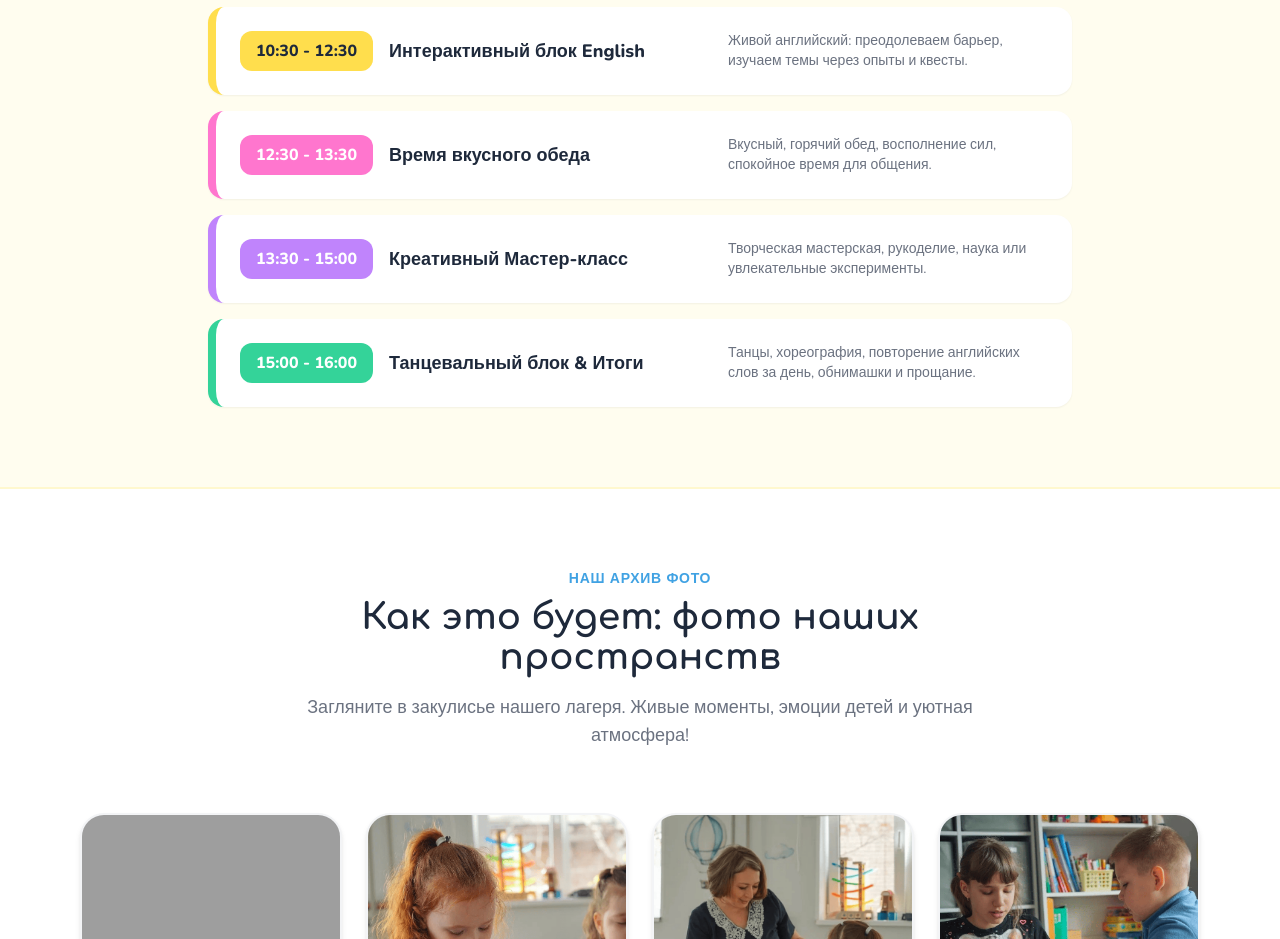
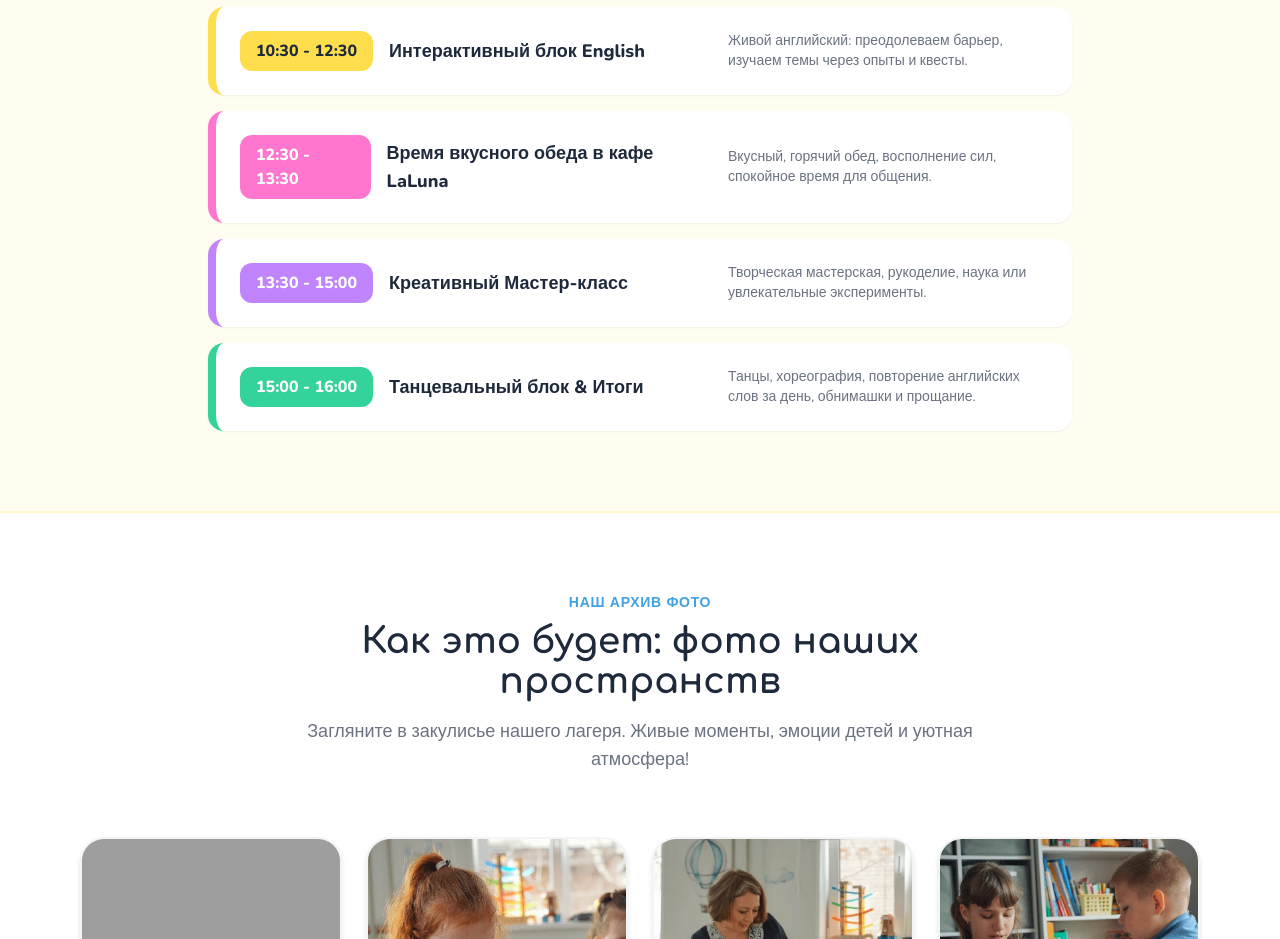
Before and after one commit to AntonovkaE/English-camp, a plain HTML site: page index.html in a window 1280 px wide. Shown: the part 3240-4179 px from the top of the page. Drawn offline with nearby package versions, Linux system fonts and the light colour scheme; grey boxes are pictures that could not be loaded.

Commit message:
fix: add onfo

```diff
--- a/index.html
+++ b/index.html
@@ -378,7 +378,7 @@
       <div class="bg-white p-6 rounded-2xl shadow-sm border-l-8 border-campOrange flex flex-col md:flex-row gap-4 justify-between items-start md:items-center">
         <div class="flex items-center gap-4">
           <span class="bg-campOrange text-white font-black px-4 py-2 rounded-xl text-base">12:30 - 13:30</span>
-          <h4 class="font-extrabold text-lg text-campDark">Время вкусного обеда</h4>
+          <h4 class="font-extrabold text-lg text-campDark">Время вкусного обеда в кафе LaLuna</h4>
         </div>
         <p class="text-gray-500 text-sm md:max-w-xs">Вкусный, горячий обед, восполнение сил, спокойное время для общения.</p>
       </div>
```
